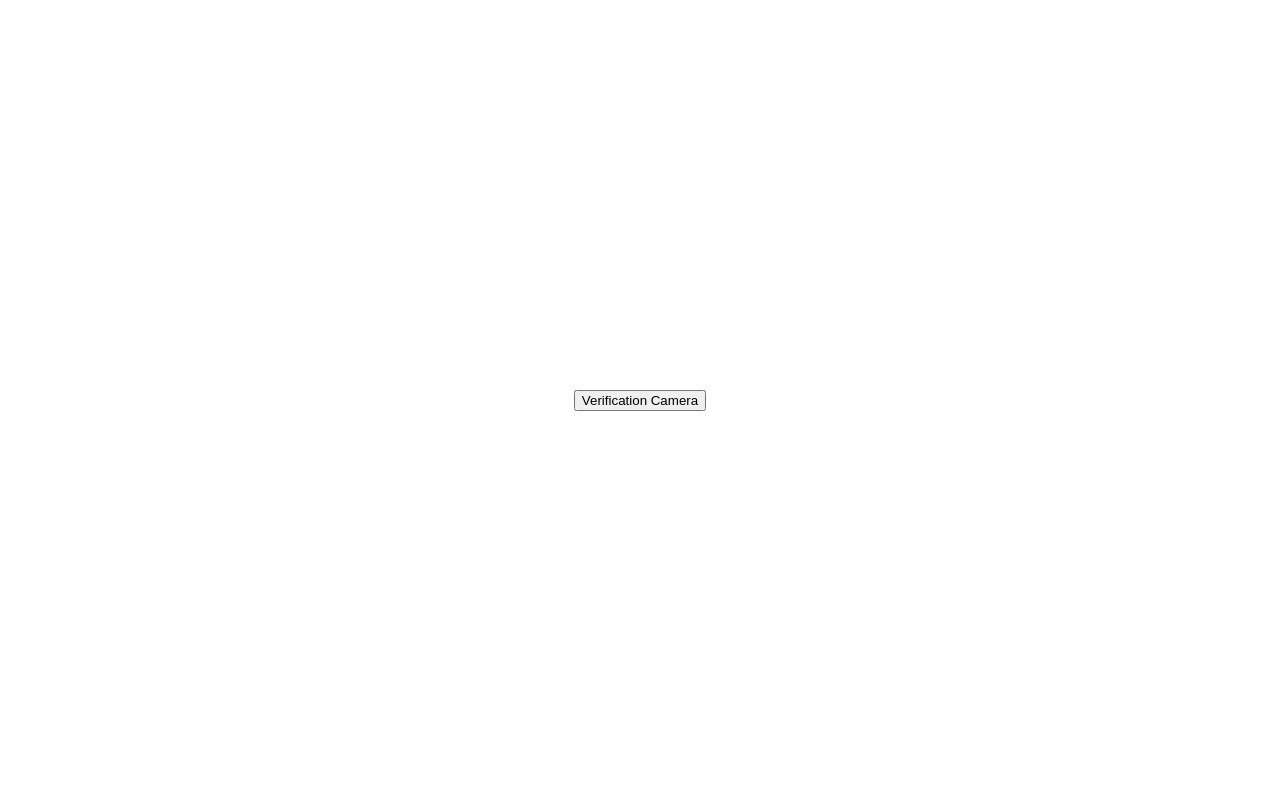
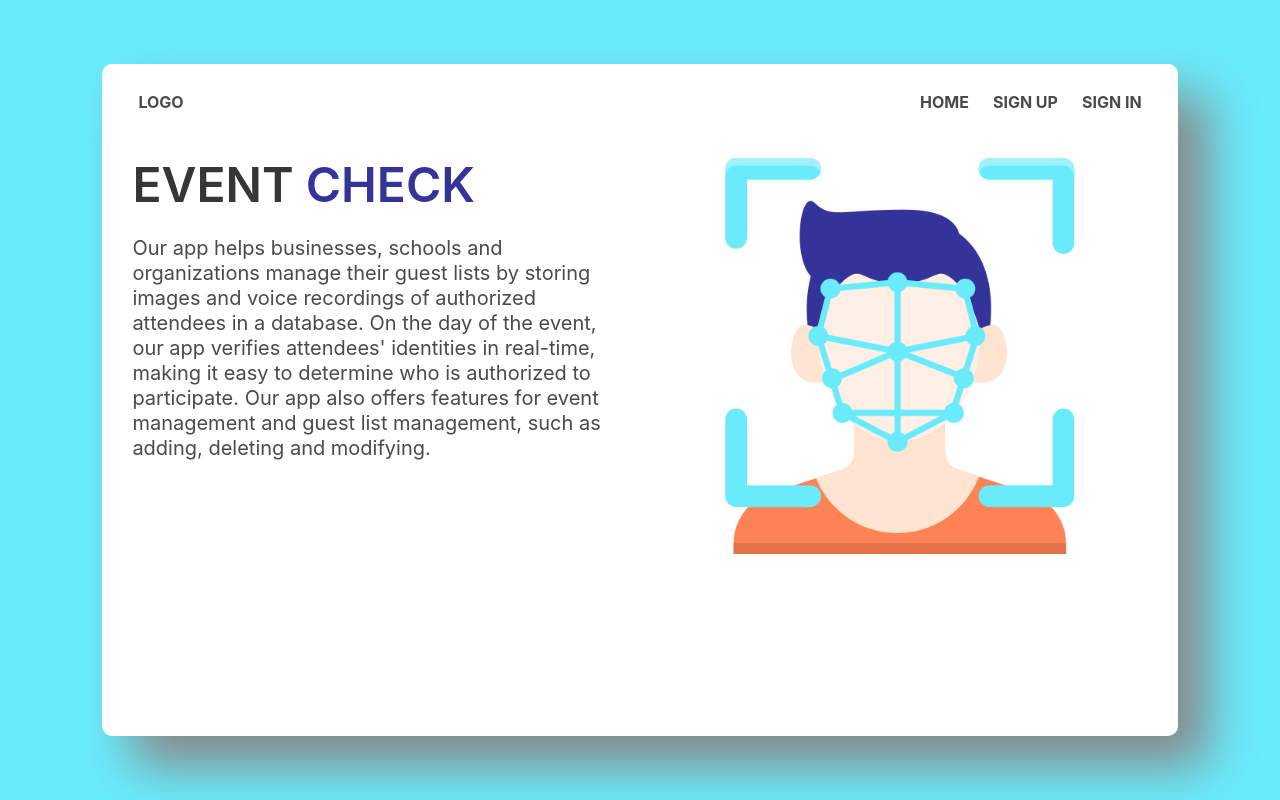
Before and after one commit to DoBryanCS/EventCheck, a React (Create React App) app in the folder frontend/: page / in a window 1280 px wide. Built offline with nearby package versions, Linux system fonts and the light colour scheme.

Commit message:
Creation of the landing page

```diff
--- a/frontend/public/index.html
+++ b/frontend/public/index.html
@@ -9,6 +9,7 @@
       name="description"
       content="Web site created using create-react-app"
     />
+    <link rel="stylesheet" href="https://cdn.jsdelivr.net/npm/bulma@0.9.4/css/bulma.min.css">
     <link rel="apple-touch-icon" href="%PUBLIC_URL%/logo192.png" />
     <!--
       manifest.json provides metadata used when your web app is installed on a
--- a/frontend/src/App.js
+++ b/frontend/src/App.js
@@ -1,15 +1,16 @@
-import './App.css';
+import "./App.css";
 import React, { useState } from "react";
-import {BrowserRouter, Route, Routes} from "react-router-dom";
-import Home from "./Pages/Home/Home"
-import Camera from "./Pages/Camera/Camera"
+import { BrowserRouter, Route, Routes } from "react-router-dom";
+import Home from "./Pages/Home/Home";
+import Camera from "./Pages/Camera/Camera";
+import LandingPage from "./Pages/LandingPage/LandingPage";
 
 export default function App() {
-
   return (
     <BrowserRouter>
       <Routes>
-					<Route path="/" element={<Home />} />
+        <Route path="/" element={<LandingPage />} />
+        <Route path="/home" element={<Home />} />
         <Route path="/camera" element={<Camera />} />
       </Routes>
     </BrowserRouter>
--- /dev/null
+++ b/frontend/src/Components/Navbar.jsx
@@ -0,0 +1,53 @@
+import React from "react";
+
+export default function Navbar() {
+  const toggleNavbar = () => {
+    const navbar = document.querySelector(".navbar-burger");
+    const target = document.getElementById(navbar.dataset.target);
+    navbar.classList.toggle("is-active");
+    target.classList.toggle("is-active");
+  };
+
+  return (
+    <nav
+      className="navbar has-text-weight-bold"
+      role="navigation"
+      aria-label="main navigation"
+    >
+      <div className="navbar-brand ml-5 mt-3">
+        <a className="navbar-item" href="#">
+          LOGO
+        </a>
+
+        <a
+          role="button"
+          className="navbar-burger burger mr-5 mt-3"
+          aria-label="menu"
+          aria-expanded="false"
+          data-target="navbarBasicExample"
+          onClick={toggleNavbar}
+        >
+          <span aria-hidden="true"></span>
+          <span aria-hidden="true"></span>
+          <span aria-hidden="true"></span>
+        </a>
+      </div>
+
+      <div id="navbarBasicExample" className="navbar-menu">
+        <div className="navbar-end mr-5 mt-3">
+          <a className="navbar-item" href="#">
+            HOME
+          </a>
+
+          <a className="navbar-item" href="#">
+            SIGN UP
+          </a>
+
+          <a className="navbar-item" href="#">
+            SIGN IN
+          </a>
+        </div>
+      </div>
+    </nav>
+  );
+}
--- /dev/null
+++ b/frontend/src/Pages/LandingPage/LandingPage.css
@@ -0,0 +1,14 @@
+/* Hide scrollbar for Chrome, Safari and Opera */
+.landingBox::-webkit-scrollbar {
+  display: none;
+}
+
+/* Hide scrollbar for IE, Edge and Firefox */
+.landingBox {
+  -ms-overflow-style: none; /* IE and Edge */
+  scrollbar-width: none; /* Firefox */
+}
+
+.colored-word {
+  color: #333399;
+}
--- /dev/null
+++ b/frontend/src/Pages/LandingPage/LandingPage.jsx
@@ -0,0 +1,55 @@
+import Navbar from "../../Components/Navbar";
+import image from "./facial-recognition.png";
+import "./LandingPage.css";
+
+export default function LandingPage() {
+  return (
+    <div
+      style={{
+        backgroundColor: "#69EBFC",
+        height: "100vh",
+        width: "100vw",
+        position: "fixed",
+      }}
+    >
+      <div
+        className="landingBox"
+        style={{
+          borderRadius: "10px",
+          position: "fixed",
+          top: "8%",
+          left: "8%",
+          right: "8%",
+          bottom: "8%",
+          background: "white",
+          boxShadow: "30px 30px 50px #888888",
+          zIndex: "1",
+          pointerEvents: "all",
+          overflowY: "scroll",
+          overflowX: "hidden",
+        }}
+      >
+        <Navbar />
+        <div className="columns is-half-desktop" style={{ padding: "30px" }}>
+          <div className="column">
+            <div className="title is-1">
+              EVENT <span className="colored-word">CHECK</span>
+            </div>
+            <div className="subtitle is-5 mt-3">
+              Our app helps businesses, schools and organizations manage their
+              guest lists by storing images and voice recordings of authorized
+              attendees in a database. On the day of the event, our app verifies
+              attendees' identities in real-time, making it easy to determine
+              who is authorized to participate. Our app also offers features for
+              event management and guest list management, such as adding,
+              deleting and modifying.
+            </div>
+          </div>
+          <div className="column has-text-centered">
+            <img style={{ width: "80%" }} src={image}></img>
+          </div>
+        </div>
+      </div>
+    </div>
+  );
+}
```
Also changed, not shown: frontend/src/Pages/LandingPage/facial-recognition.png (added). Lines whose indentation alone changed are shown as unchanged.
